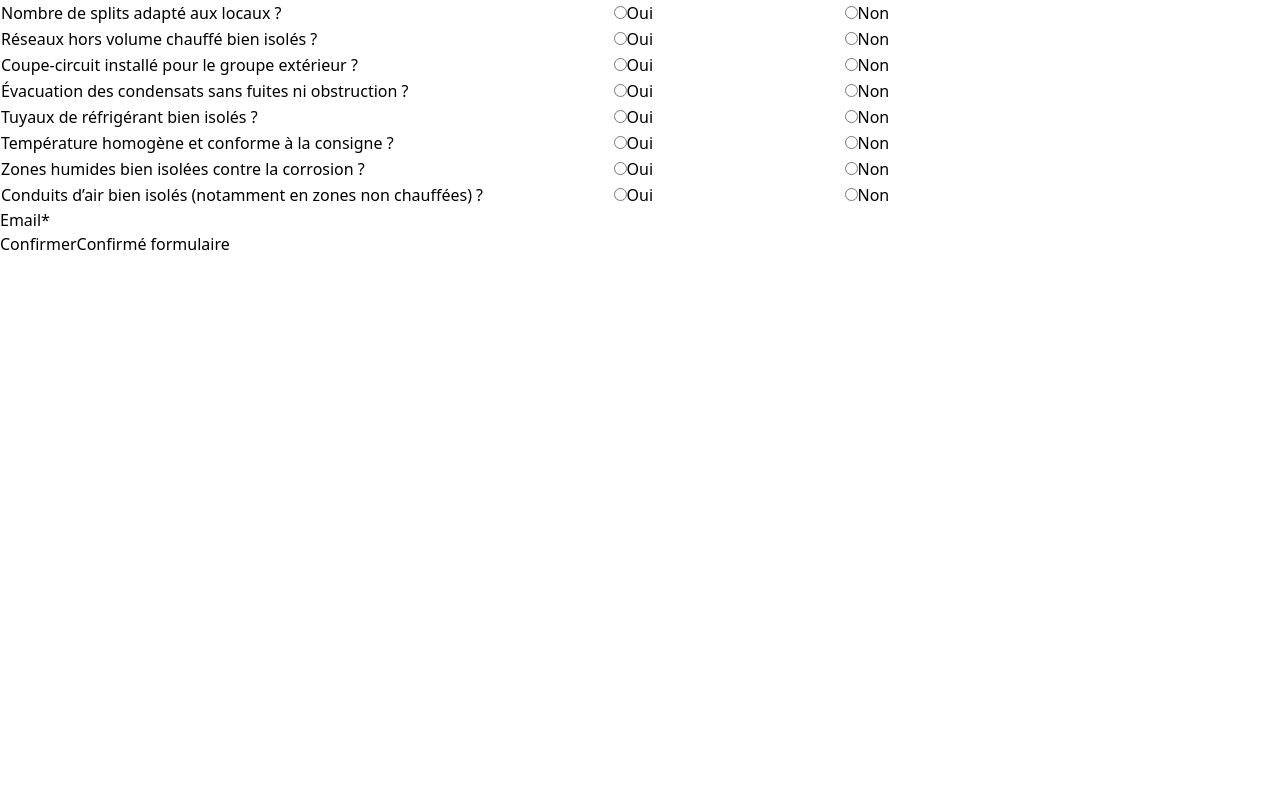
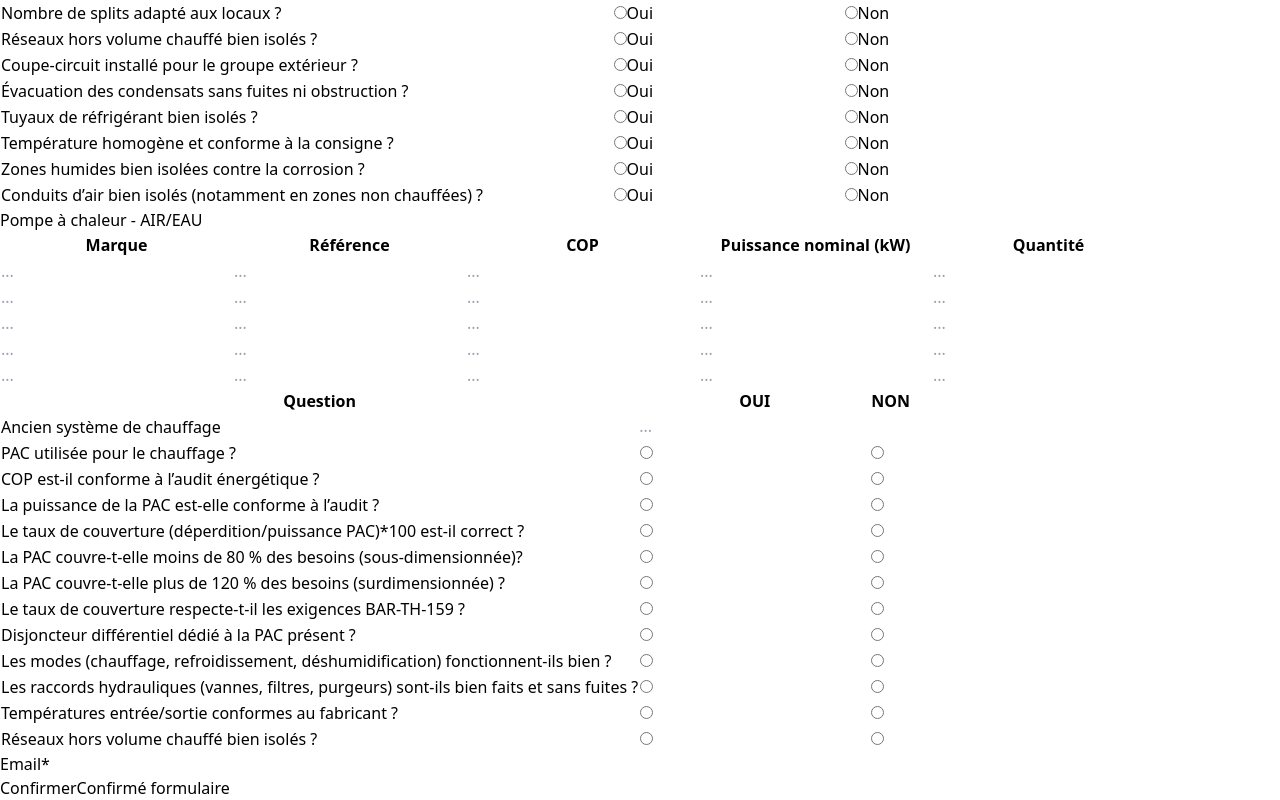
Before and after one commit to ch3rrywolf/cofrac, a React (Vite) app in the folder client/: page /dashboard/chantiers/form in a window 1280 px wide. Shown: the part 2946-3746 px from the top of the page. Before the commit the page ends 3202 px from the top, so only its background shows below. Built offline with nearby package versions, Linux system fonts and the light colour scheme; sample sign-in values are in the browser's storage.

Commit message:
[FRONT&&BACK] Admin Chantier GenRapportPDF{formulaireInspect}[PAC AIR/EAU]1/2.

```diff
--- a/client/src/dashboard/pages/AddFormInspec.jsx
+++ b/client/src/dashboard/pages/AddFormInspec.jsx
@@ -91,12 +91,50 @@ const AddFormInspec = () => {
 
 
 
+// Air-Eau
+const [AEmarqu1e,setAEmarqu1e] = useState('')
+const [AEreferenc1e,setAEreferenc1e] = useState('')
+const [AEnomberuni1t1,setAEnomberuni1t1] = useState('')
+const [AEnomberuni1t2,setAEnomberuni1t2] = useState('')
+const [AEpuissancenomina1l,setAEpuissancenomina1l] = useState('')
+const [AECO1P,setAECO1P] = useState('')
+
+const [AEmarqu2e,setAEmarqu2e] = useState('')
+const [AEreferenc2e,setAEreferenc2e] = useState('')
+const [AEnomberuni2t1,setAEnomberuni2t1] = useState('')
+const [AEnomberuni2t2,setAEnomberuni2t2] = useState('')
+const [AEpuissancenomina2l,setAEpuissancenomina2l] = useState('')
+const [AECO2P,setAECO2P] = useState('')
+
+const [AEmarqu3e,setAEmarqu3e] = useState('')
+const [AEreferenc3e,setAEreferenc3e] = useState('')
+const [AEnomberuni3t1,setAEnomberuni3t1] = useState('')
+const [AEnomberuni3t2,setAEnomberuni3t2] = useState('')
+const [AEpuissancenomina3l,setAEpuissancenomina3l] = useState('')
+const [AECO3P,setAECO3P] = useState('')
+
+const [AEmarqu4e,setAEmarqu4e] = useState('')
+const [AEreferenc4e,setAEreferenc4e] = useState('')
+const [AEnomberuni4t1,setAEnomberuni4t1] = useState('')
+const [AEnomberuni4t2,setAEnomberuni4t2] = useState('')
+const [AEpuissancenomina4l,setAEpuissancenomina4l] = useState('')
+const [AECO4P,setAECO4P] = useState('')
+
+const [AEmarqu5e,setAEmarqu5e] = useState('')
+const [AEreferenc5e,setAEreferenc5e] = useState('')
+const [AEnomberuni5t1,setAEnomberuni5t1] = useState('')
+const [AEnomberuni5t2,setAEnomberuni5t2] = useState('')
+const [AEpuissancenomina5l,setAEpuissancenomina5l] = useState('')
+const [AECO5P,setAECO5P] = useState('')
+
+
+
     const [CET1,setCET1] = useState('')
 
 
     const [email,setEmail] = useState('')
 
-    const data = {Q1MO, Q2MO, Q3MO, Q4MO, Q5MO, Q1, Q2, Q3, Q4, Q5, Q6, Q7, Q8, Q9, Q10, Q11, Q12, Q13, Q14, Q15, Q16, Q17, Q18, Q19, CET1, AAmarqu1e, AAreferenc1e, AAnomberuni1t1, AAnomberuni1t2, AApuissancenomina1l, AACO1P, AAmarqu2e, AAreferenc2e, AAnomberuni2t1, AAnomberuni2t2, AApuissancenomina2l, AACO2P, AAmarqu3e, AAreferenc3e, AAnomberuni3t1, AAnomberuni3t2, AApuissancenomina3l, AACO3P, AAmarqu4e, AAreferenc4e, AAnomberuni4t1, AAnomberuni4t2, AApuissancenomina4l, AACO4P, AAmarqu5e, AAreferenc5e, AAnomberuni5t1, AAnomberuni5t2, AApuissancenomina5l, AACO5P, AA1Q1, AAQ1, AAQ2, AAQ3, AAQ4, AAQ5, AAQ6, AAQ7, AAQ8, AAQ9, AAQ10, AAQ11, AAQ12, AAQ13, AAQ14, AAQ15, AAQ16, AAQ17, email}
+    const data = {Q1MO, Q2MO, Q3MO, Q4MO, Q5MO, Q1, Q2, Q3, Q4, Q5, Q6, Q7, Q8, Q9, Q10, Q11, Q12, Q13, Q14, Q15, Q16, Q17, Q18, Q19, CET1, AAmarqu1e, AAreferenc1e, AAnomberuni1t1, AAnomberuni1t2, AApuissancenomina1l, AACO1P, AAmarqu2e, AAreferenc2e, AAnomberuni2t1, AAnomberuni2t2, AApuissancenomina2l, AACO2P, AAmarqu3e, AAreferenc3e, AAnomberuni3t1, AAnomberuni3t2, AApuissancenomina3l, AACO3P, AAmarqu4e, AAreferenc4e, AAnomberuni4t1, AAnomberuni4t2, AApuissancenomina4l, AACO4P, AAmarqu5e, AAreferenc5e, AAnomberuni5t1, AAnomberuni5t2, AApuissancenomina5l, AACO5P, AA1Q1, AAQ1, AAQ2, AAQ3, AAQ4, AAQ5, AAQ6, AAQ7, AAQ8, AAQ9, AAQ10, AAQ11, AAQ12, AAQ13, AAQ14, AAQ15, AAQ16, AAQ17, AEmarqu1e, AEreferenc1e, AEnomberuni1t1, AEnomberuni1t2, AEpuissancenomina1l, AECO1P, AEmarqu2e, AEreferenc2e, AEnomberuni2t1, AEnomberuni2t2, AEpuissancenomina2l, AECO2P, AEmarqu3e, AEreferenc3e, AEnomberuni3t1, AEnomberuni3t2, AEpuissancenomina3l, AECO3P, AEmarqu4e, AEreferenc4e, AEnomberuni4t1, AEnomberuni4t2, AEpuissancenomina4l, AECO4P, AEmarqu5e, AEreferenc5e, AEnomberuni5t1, AEnomberuni5t2, AEpuissancenomina5l, AECO5P, email}
 
     const submit = async (e) => {
         e.preventDefault();
@@ -184,6 +222,40 @@ const AddFormInspec = () => {
                         setAAQ16('');
                         setAAQ17('');
 
+                        // Air/Eau
+
+                        //air-air
+                        setAEmarqu1e('');
+                        setAEreferenc1e('');
+                        setAEnomberuni1t1('');
+                        setAEnomberuni1t2('');
+                        setAEpuissancenomina1l('');
+                        setAECO1P('');
+                        setAEmarqu2e('');
+                        setAEreferenc2e('');
+                        setAEnomberuni2t1('');
+                        setAEnomberuni2t2('');
+                        setAEpuissancenomina2l('');
+                        setAECO2P('');
+                        setAEmarqu3e('');
+                        setAEreferenc3e('');
+                        setAEnomberuni3t1('');
+                        setAEnomberuni3t2('');
+                        setAEpuissancenomina3l('');
+                        setAECO3P('');
+                        setAEmarqu4e('');
+                        setAEreferenc4e('');
+                        setAEnomberuni4t1('');
+                        setAEnomberuni4t2('');
+                        setAEpuissancenomina4l('');
+                        setAECO4P('');
+                        setAEmarqu5e('');
+                        setAEreferenc5e('');
+                        setAEnomberuni5t1('');
+                        setAEnomberuni5t2('');
+                        setAEpuissancenomina5l('');
+                        setAECO5P('');
+
 
 
                         setCET1('');
@@ -1637,7 +1709,7 @@ fonctionnent-ils bien ?
 
 
 
-{/* <div>
+<div>
     <h4 className='text-center items-center text-white font-bold border border-solid bg-orange-700'>Pompe à chaleur - AIR/EAU </h4>
 </div>
 <div className="overflow-x-auto">
@@ -1656,267 +1728,263 @@ fonctionnent-ils bien ?
         <td className="border border-gray-300 px-4 py-2 text-center">
           <input
             type="text"
-            name="AAmarqu1e"
-            value={AAmarqu1e}
-            onChange={(e)=>setAAmarqu1e(e.target.value)}
-            id="AAmarqu1e"
-            placeholder='...'
-          />
-        </td>
-        <td className="border border-gray-300 px-4 py-2 text-center">
-          <input
-            type="text"
-            name="AAreferenc1e"
-            value={AAreferenc1e}
-            onChange={(e)=>setAAreferenc1e(e.target.value)}
-            id="AAreferenc1e"
-            placeholder='...'
-          />
-        </td>
-        <td className="border border-gray-300 px-4 py-2 text-center">
-          <input
-            type="text"
-            name="AAnomberuni1t1"
-            value={AAnomberuni1t1}
-            onChange={(e)=>setAAnomberuni1t1(e.target.value)}
-            id="AAnomberuni1t1"
-            placeholder='...'
-          />
-        </td>
-
-        <td className="border border-gray-300 px-4 py-2 text-center">
-          <input
-            type="text"
-            name="AApuissancenomina1l"
-            value={AApuissancenomina1l}
-            onChange={(e)=>setAApuissancenomina1l(e.target.value)}
-            id="AApuissancenomina1l"
-            placeholder='...'
-          />
-        </td>
-        <td className="border border-gray-300 px-4 py-2 text-center">
-          <input
-            type="text"
-            name="AACO1P"
-            value={AACO1P}
-            onChange={(e)=>setAACO1P(e.target.value)}
-            id="AACO1P"
-            placeholder='...'
-          />
-        </td>
-      </tr>
-
-      <tr>
-        <td className="border border-gray-300 px-4 py-2 text-center">
-          <input
-            type="text"
-            name="AAmarqu2e"
-            value={AAmarqu2e}
-            onChange={(e)=>setAAmarqu2e(e.target.value)}
-            id="AAmarqu2e"
-            placeholder='...'
-          />
-        </td>
-        <td className="border border-gray-300 px-4 py-2 text-center">
-          <input
-            type="text"
-            name="AAreferenc2e"
-            value={AAreferenc2e}
-            onChange={(e)=>setAAreferenc2e(e.target.value)}
-            id="AAreferenc2e"
-            placeholder='...'
-          />
-        </td>
-        <td className="border border-gray-300 px-4 py-2 text-center">
-          <input
-            type="text"
-            name="AAnomberuni2t1"
-            value={AAnomberuni2t1}
-            onChange={(e)=>setAAnomberuni2t1(e.target.value)}
-            id="AAnomberuni2t1"
-            placeholder='...'
-          />
-        </td>
-
-        <td className="border border-gray-300 px-4 py-2 text-center">
-          <input
-            type="text"
-            name="AApuissancenomina2l"
-            value={AApuissancenomina2l}
-            onChange={(e)=>setAApuissancenomina2l(e.target.value)}
-            id="AApuissancenomina2l"
-            placeholder='...'
-          />
-        </td>
-        <td className="border border-gray-300 px-4 py-2 text-center">
-          <input
-            type="text"
-            name="AACO2P"
-            value={AACO2P}
-            onChange={(e)=>setAACO2P(e.target.value)}
-            id="AACO2P"
-            placeholder='...'
-          />
-        </td>
-      </tr>
-
-      <tr>
-        <td className="border border-gray-300 px-4 py-2 text-center">
-          <input
-            type="text"
-            name="AAmarqu3e"
-            value={AAmarqu3e}
-            onChange={(e)=>setAAmarqu3e(e.target.value)}
-            id="AAmarqu3e"
-            placeholder='...'
-          />
-        </td>
-        <td className="border border-gray-300 px-4 py-2 text-center">
-          <input
-            type="text"
-            name="AAreferenc3e"
-            value={AAreferenc3e}
-            onChange={(e)=>setAAreferenc3e(e.target.value)}
-            id="AAreferenc3e"
-            placeholder='...'
-          />
-        </td>
-        <td className="border border-gray-300 px-4 py-2 text-center">
-          <input
-            type="text"
-            name="AAnomberuni3t1"
-            value={AAnomberuni3t1}
-            onChange={(e)=>setAAnomberuni3t1(e.target.value)}
-            id="AAnomberuni3t1"
-            placeholder='...'
-          />
-        </td>
-
-        <td className="border border-gray-300 px-4 py-2 text-center">
-          <input
-            type="text"
-            name="AApuissancenomina3l"
-            value={AApuissancenomina3l}
-            onChange={(e)=>setAApuissancenomina3l(e.target.value)}
-            id="AApuissancenomina3l"
-            placeholder='...'
-          />
-        </td>
-        <td className="border border-gray-300 px-4 py-2 text-center">
-          <input
-            type="text"
-            name="AACO3P"
-            value={AACO3P}
-            onChange={(e)=>setAACO3P(e.target.value)}
-            id="AACO3P"
-            placeholder='...'
-          />
-        </td>
-      </tr>
-
-      <tr>
-        <td className="border border-gray-300 px-4 py-2 text-center">
-          <input
-            type="text"
-            name="AAmarqu4e"
-            value={AAmarqu4e}
-            onChange={(e)=>setAAmarqu4e(e.target.value)}
-            id="AAmarqu4e"
-            placeholder='...'
-          />
-        </td>
-        <td className="border border-gray-300 px-4 py-2 text-center">
-          <input
-            type="text"
-            name="AAreferenc4e"
-            value={AAreferenc4e}
-            onChange={(e)=>setAAreferenc4e(e.target.value)}
-            id="AAreferenc4e"
-            placeholder='...'
-          />
-        </td>
-        <td className="border border-gray-300 px-4 py-2 text-center">
-          <input
-            type="text"
-            name="AAnomberuni4t1"
-            value={AAnomberuni4t1}
-            onChange={(e)=>setAAnomberuni4t1(e.target.value)}
-            id="AAnomberuni4t1"
-            placeholder='...'
-          />
-        </td>
-
-        <td className="border border-gray-300 px-4 py-2 text-center">
-          <input
-            type="text"
-            name="AApuissancenomina4l"
-            value={AApuissancenomina4l}
-            onChange={(e)=>setAApuissancenomina4l(e.target.value)}
-            id="AApuissancenomina4l"
-            placeholder='...'
-          />
-        </td>
-        <td className="border border-gray-300 px-4 py-2 text-center">
-          <input
-            type="text"
-            name="AACO4P"
-            value={AACO4P}
-            onChange={(e)=>setAACO4P(e.target.value)}
-            id="AACO4P"
-            placeholder='...'
-          />
-        </td>
-      </tr>
-
-      <tr>
-        <td className="border border-gray-300 px-4 py-2 text-center">
-          <input
-            type="text"
-            name="AAmarqu5e"
-            value={AAmarqu5e}
-            onChange={(e)=>setAAmarqu5e(e.target.value)}
-            id="AAmarqu5e"
-            placeholder='...'
-          />
-        </td>
-        <td className="border border-gray-300 px-4 py-2 text-center">
-          <input
-            type="text"
-            name="AAreferenc5e"
-            value={AAreferenc5e}
-            onChange={(e)=>setAAreferenc5e(e.target.value)}
-            id="AAreferenc5e"
-            placeholder='...'
-          />
-        </td>
-        <td className="border border-gray-300 px-4 py-2 text-center">
-          <input
-            type="text"
-            name="AAnomberuni5t1"
-            value={AAnomberuni5t1}
-            onChange={(e)=>setAAnomberuni5t1(e.target.value)}
-            id="AAnomberuni5t1"
-            placeholder='...'
-          />
-        </td>
-
-        <td className="border border-gray-300 px-4 py-2 text-center">
-          <input
-            type="text"
-            name="AApuissancenomina5l"
-            value={AApuissancenomina5l}
-            onChange={(e)=>setAApuissancenomina5l(e.target.value)}
-            id="AApuissancenomina5l"
-            placeholder='...'
-          />
-        </td>
-        <td className="border border-gray-300 px-4 py-2 text-center">
-          <input
-            type="text"
-            name="AACO5P"
-            value={AACO5P}
-            onChange={(e)=>setAACO5P(e.target.value)}
-            id="AACO5P"
+            name="AEmarqu1e"
+            value={AEmarqu1e}
+            onChange={(e)=>setAEmarqu1e(e.target.value)}
+            id="AEmarqu1e"
+            placeholder='...'
+          />
+        </td>
+        <td className="border border-gray-300 px-4 py-2 text-center">
+          <input
+            type="text"
+            name="AEreferenc1e"
+            value={AEreferenc1e}
+            onChange={(e)=>setAEreferenc1e(e.target.value)}
+            id="AEreferenc1e"
+            placeholder='...'
+          />
+        </td>
+        <td className="border border-gray-300 px-4 py-2 text-center">
+          <input
+            type="text"
+            name="AECO1P"
+            value={AECO1P}
+            onChange={(e)=>setAECO1P(e.target.value)}
+            id="AECO1P"
+            placeholder='...'
+          />
+        </td>
+        <td className="border border-gray-300 px-4 py-2 text-center">
+          <input
+            type="text"
+            name="AEpuissancenomina1l"
+            value={AEpuissancenomina1l}
+            onChange={(e)=>setAEpuissancenomina1l(e.target.value)}
+            id="AEpuissancenomina1l"
+            placeholder='...'
+          />
+        </td>
+        <td className="border border-gray-300 px-4 py-2 text-center">
+          <input
+            type="text"
+            name="AEnomberuni1t1"
+            value={AEnomberuni1t1}
+            onChange={(e)=>setAEnomberuni1t1(e.target.value)}
+            id="AEnomberuni1t1"
+            placeholder='...'
+          />
+        </td>
+      </tr>
+
+      <tr>
+        <td className="border border-gray-300 px-4 py-2 text-center">
+          <input
+            type="text"
+            name="AEmarqu2e"
+            value={AEmarqu2e}
+            onChange={(e)=>setAEmarqu2e(e.target.value)}
+            id="AEmarqu2e"
+            placeholder='...'
+          />
+        </td>
+        <td className="border border-gray-300 px-4 py-2 text-center">
+          <input
+            type="text"
+            name="AEreferenc2e"
+            value={AEreferenc2e}
+            onChange={(e)=>setAEreferenc2e(e.target.value)}
+            id="AEreferenc2e"
+            placeholder='...'
+          />
+        </td>
+        <td className="border border-gray-300 px-4 py-2 text-center">
+          <input
+            type="text"
+            name="AECO2P"
+            value={AECO2P}
+            onChange={(e)=>setAECO2P(e.target.value)}
+            id="AECO2P"
+            placeholder='...'
+          />
+        </td>
+        <td className="border border-gray-300 px-4 py-2 text-center">
+          <input
+            type="text"
+            name="AEpuissancenomina2l"
+            value={AEpuissancenomina2l}
+            onChange={(e)=>setAEpuissancenomina2l(e.target.value)}
+            id="AEpuissancenomina2l"
+            placeholder='...'
+          />
+        </td>
+        <td className="border border-gray-300 px-4 py-2 text-center">
+          <input
+            type="text"
+            name="AEnomberuni2t1"
+            value={AEnomberuni2t1}
+            onChange={(e)=>setAEnomberuni2t1(e.target.value)}
+            id="AEnomberuni2t1"
+            placeholder='...'
+          />
+        </td>
+      </tr>
+
+      <tr>
+        <td className="border border-gray-300 px-4 py-2 text-center">
+          <input
+            type="text"
+            name="AEmarqu3e"
+            value={AEmarqu3e}
+            onChange={(e)=>setAEmarqu3e(e.target.value)}
+            id="AEmarqu3e"
+            placeholder='...'
+          />
+        </td>
+        <td className="border border-gray-300 px-4 py-2 text-center">
+          <input
+            type="text"
+            name="AEreferenc3e"
+            value={AEreferenc3e}
+            onChange={(e)=>setAEreferenc3e(e.target.value)}
+            id="AEreferenc3e"
+            placeholder='...'
+          />
+        </td>
+        <td className="border border-gray-300 px-4 py-2 text-center">
+          <input
+            type="text"
+            name="AECO3P"
+            value={AECO3P}
+            onChange={(e)=>setAECO3P(e.target.value)}
+            id="AECO3P"
+            placeholder='...'
+          />
+        </td>
+        <td className="border border-gray-300 px-4 py-2 text-center">
+          <input
+            type="text"
+            name="AEpuissancenomina3l"
+            value={AEpuissancenomina3l}
+            onChange={(e)=>setAEpuissancenomina3l(e.target.value)}
+            id="AEpuissancenomina3l"
+            placeholder='...'
+          />
+        </td>
+        <td className="border border-gray-300 px-4 py-2 text-center">
+          <input
+            type="text"
+            name="AEnomberuni3t1"
+            value={AEnomberuni3t1}
+            onChange={(e)=>setAEnomberuni3t1(e.target.value)}
+            id="AEnomberuni3t1"
+            placeholder='...'
+          />
+        </td>
+
+      </tr>
+
+      <tr>
+        <td className="border border-gray-300 px-4 py-2 text-center">
+          <input
+            type="text"
+            name="AEmarqu4e"
+            value={AEmarqu4e}
+            onChange={(e)=>setAEmarqu4e(e.target.value)}
+            id="AEmarqu4e"
+            placeholder='...'
+          />
+        </td>
+        <td className="border border-gray-300 px-4 py-2 text-center">
+          <input
+            type="text"
+            name="AEreferenc4e"
+            value={AEreferenc4e}
+            onChange={(e)=>setAEreferenc4e(e.target.value)}
+            id="AEreferenc4e"
+            placeholder='...'
+          />
+        </td>
+        <td className="border border-gray-300 px-4 py-2 text-center">
+          <input
+            type="text"
+            name="AECO4P"
+            value={AECO4P}
+            onChange={(e)=>setAECO4P(e.target.value)}
+            id="AECO4P"
+            placeholder='...'
+          />
+        </td>
+        <td className="border border-gray-300 px-4 py-2 text-center">
+          <input
+            type="text"
+            name="AEpuissancenomina4l"
+            value={AEpuissancenomina4l}
+            onChange={(e)=>setAEpuissancenomina4l(e.target.value)}
+            id="AEpuissancenomina4l"
+            placeholder='...'
+          />
+        </td>
+        <td className="border border-gray-300 px-4 py-2 text-center">
+          <input
+            type="text"
+            name="AEnomberuni4t1"
+            value={AEnomberuni4t1}
+            onChange={(e)=>setAEnomberuni4t1(e.target.value)}
+            id="AEnomberuni4t1"
+            placeholder='...'
+          />
+        </td>
+      </tr>
+
+      <tr>
+        <td className="border border-gray-300 px-4 py-2 text-center">
+          <input
+            type="text"
+            name="AEmarqu5e"
+            value={AEmarqu5e}
+            onChange={(e)=>setAEmarqu5e(e.target.value)}
+            id="AEmarqu5e"
+            placeholder='...'
+          />
+        </td>
+        <td className="border border-gray-300 px-4 py-2 text-center">
+          <input
+            type="text"
+            name="AEreferenc5e"
+            value={AEreferenc5e}
+            onChange={(e)=>setAEreferenc5e(e.target.value)}
+            id="AEreferenc5e"
+            placeholder='...'
+          />
+        </td>
+        <td className="border border-gray-300 px-4 py-2 text-center">
+          <input
+            type="text"
+            name="AECO5P"
+            value={AECO5P}
+            onChange={(e)=>setAECO5P(e.target.value)}
+            id="AECO5P"
+            placeholder='...'
+          />
+        </td>
+        <td className="border border-gray-300 px-4 py-2 text-center">
+          <input
+            type="text"
+            name="AEpuissancenomina5l"
+            value={AEpuissancenomina5l}
+            onChange={(e)=>setAEpuissancenomina5l(e.target.value)}
+            id="AEpuissancenomina5l"
+            placeholder='...'
+          />
+        </td>
+        <td className="border border-gray-300 px-4 py-2 text-center">
+          <input
+            type="text"
+            name="AEnomberuni5t1"
+            value={AEnomberuni5t1}
+            onChange={(e)=>setAEnomberuni5t1(e.target.value)}
+            id="AEnomberuni5t1"
             placeholder='...'
           />
         </td>
@@ -2229,7 +2297,7 @@ fonctionnent-ils bien ?
 
     </tbody>
   </table>
-</div> */}
+</div>
 
 
 {/* Chauffe-Eau Thermodynamique */}
```
Also changed, not shown: 2 other files (tests, documents, lock files or other folders).
